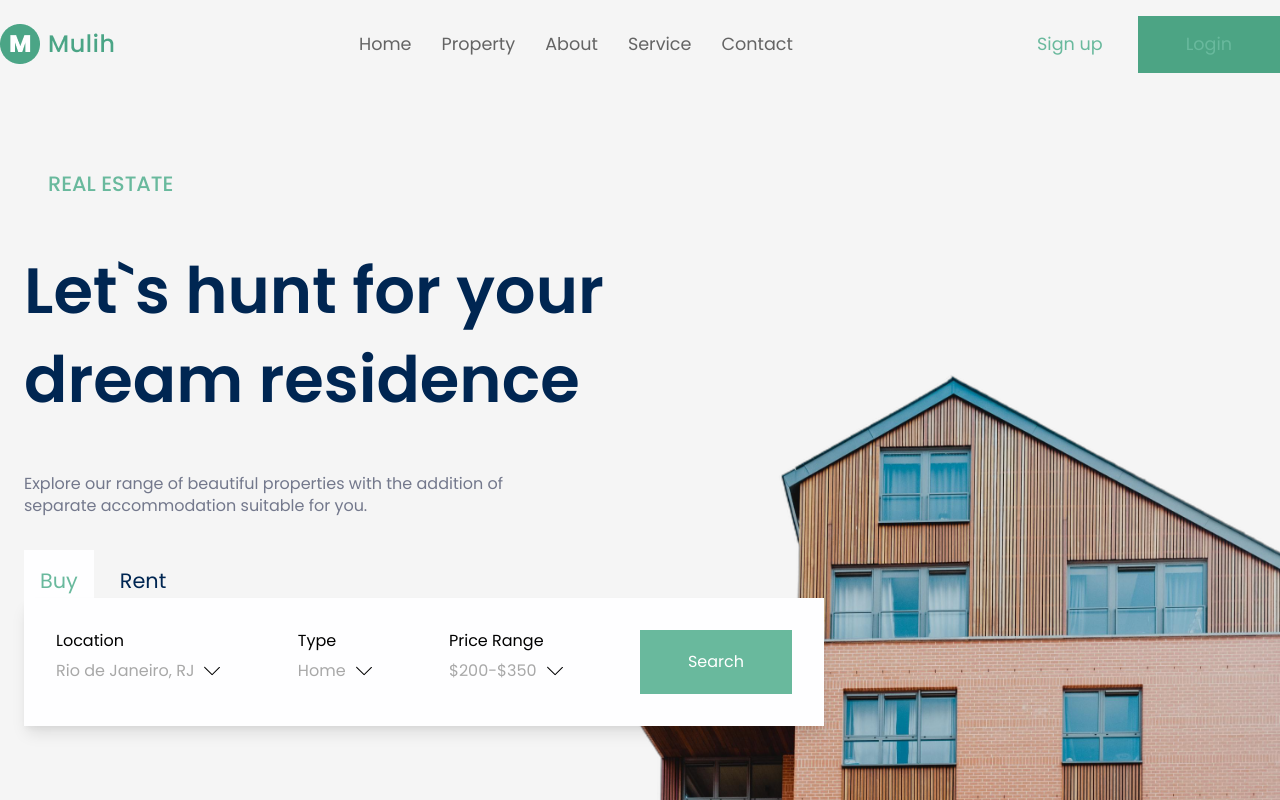
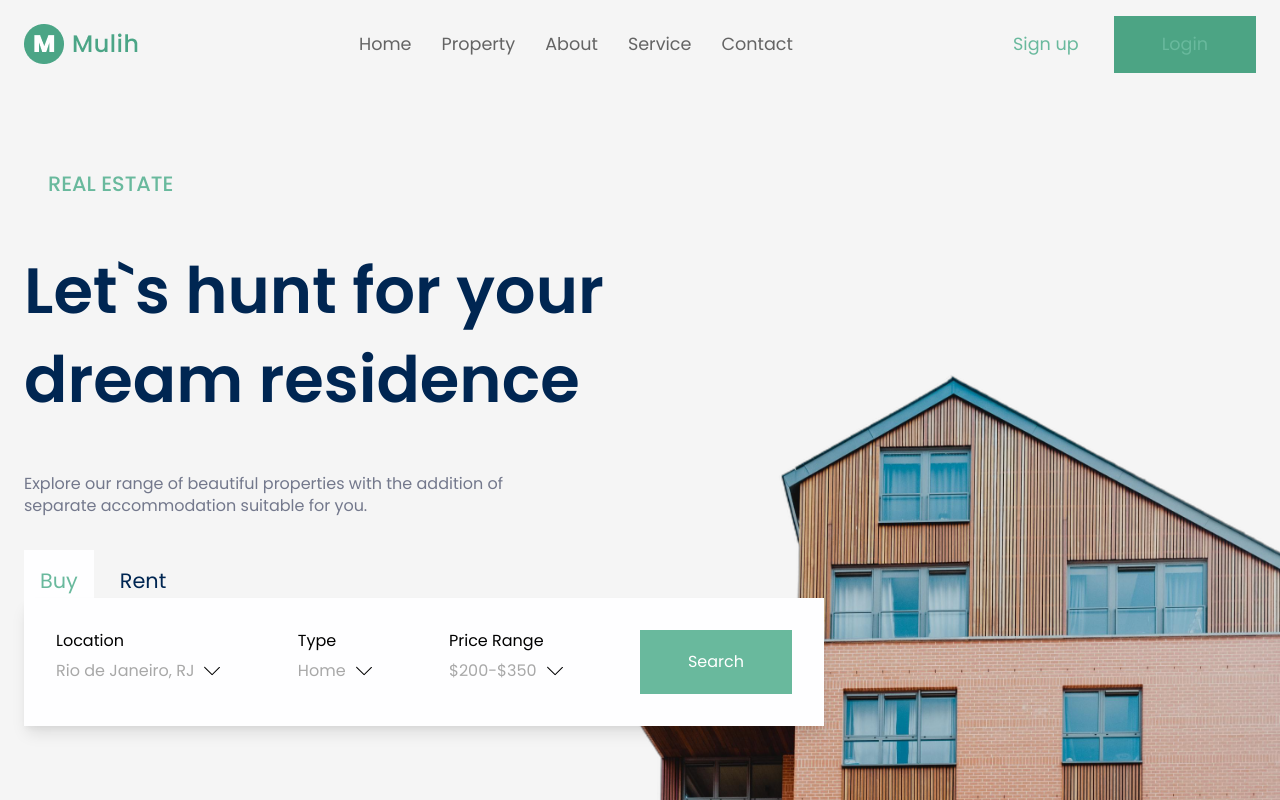
Before and after one commit to henriquepx/real_estate, a React (Vite) app: page / in a window 1280 px wide. Shown: the top 800 px of the page. Built offline with nearby package versions, Linux system fonts and the light colour scheme.

Commit message:
feat: menu hamburguer showing

```diff
--- a/src/pages/Header.jsx
+++ b/src/pages/Header.jsx
@@ -14,7 +14,13 @@ const HeaderContainer = styled.div`
     justify-content: space-between;
     align-items: center;
 
-    padding: 1rem 0;
+    padding: 1rem 1.5rem;
+    @media (max-width: 1000px) {
+      padding: 1rem 1.5rem;
+    nav {
+      display: none;
+    }
+  }
 `
 const UlHeader = styled.ul`
     display: flex;
@@ -40,6 +46,9 @@ const DivHeader = styled.div`
         font-weight: 400;
         cursor: pointer;
     }
+    @media (max-width: 1000px) {
+      display: none;
+  }
 `
 const LinkHeaderLogin = styled.a`
     padding: 1rem 3rem;
@@ -56,13 +65,16 @@ const MenuHamburger = styled.div`
   padding: 3px 5px 0px 5px;
   border-radius: 10px;
   z-index: 999;
+  @media (max-width: 1000px) {
+    display: block;
+  }
   span {
     display: block;
     width: 25px;
     height: 3px;
     margin: 5px auto 0px auto;
     transition: all 0.3s ease-in-out;
-    background-color: #000000;
+    background-color: #4ca484;
     &:nth-child(1) {
       transform: translateY(${props => (props.open ? '8px' : '0')}) rotate(${props => (props.open ? '45deg' : '0')});
     }
@@ -73,6 +85,7 @@ const MenuHamburger = styled.div`
       transform: translateY(${props => (props.open ? '-8px' : '0')}) rotate(${props => (props.open ? '-45deg' : '0')});
     }
   }
+
 `;
 
 const Header = () => {
```
